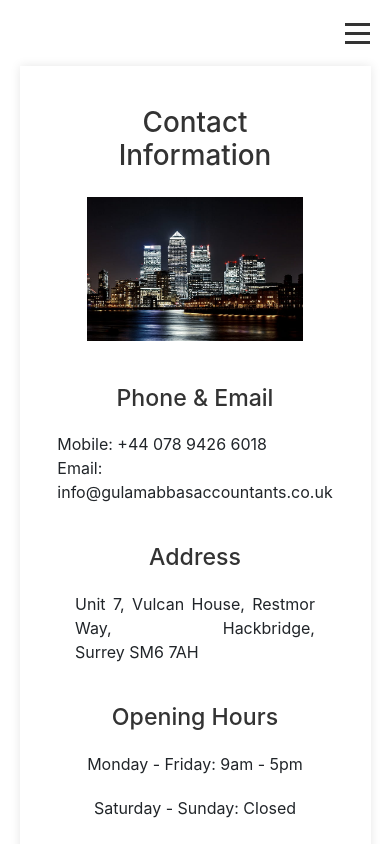
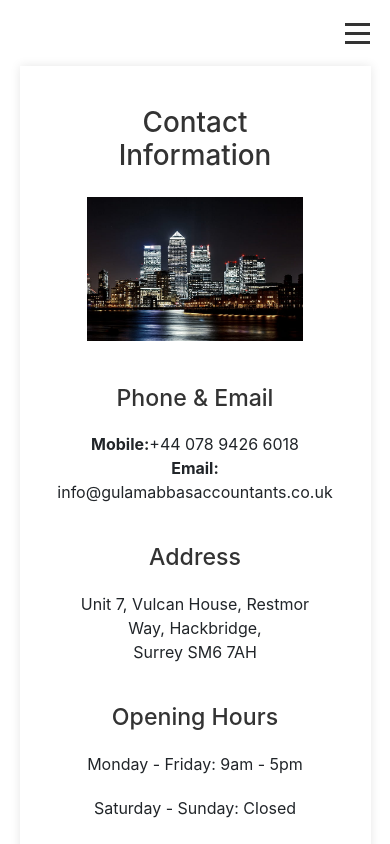
Before and after one commit to asaad227/abbasweb, a React (Create React App) app: page / in a window 390 px wide. Both pictures are taken after a click on the button "click here". Shown: the top 844 px of the page. Built offline with nearby package versions, Linux system fonts and the light colour scheme.

Commit message:
update mobile display contact info

```diff
--- a/src/Components/Contact/index.css
+++ b/src/Components/Contact/index.css
@@ -35,8 +35,6 @@
 }
 
 .contact-main p{
-    text-align: justify;
-    text-justify: inter-word;
     word-spacing: normal;
     margin-bottom: 20px;
 
@@ -59,7 +57,9 @@
     width: 50%;
     margin-bottom: 10%;
 }
-
+.form-note{
+  text-align: justify;
+}
 @media screen and (max-width:600px) {
     .contact-main{
         margin-top: 10%;
--- a/src/Components/Contact/index.js
+++ b/src/Components/Contact/index.js
@@ -28,8 +28,8 @@ export const ContactUs = () => {
           <h1>Contact Information</h1>
           <img src={canary} alt='canary'/>
           <h3>Phone & Email</h3>
-          <p>Mobile: +44 078 9426 6018 <br></br>
-            Email: info@gulamabbasaccountants.co.uk</p>
+          <p><strong> Mobile:</strong>+44 078 9426 6018 <br></br>
+            <strong> Email:</strong> info@gulamabbasaccountants.co.uk</p>
           <h3>Address</h3>
           <p>Unit 7, Vulcan House, Restmor Way, Hackbridge, Surrey SM6 7AH</p>
           <h3>Opening Hours</h3>
@@ -37,7 +37,7 @@ export const ContactUs = () => {
           <p>Saturday - Sunday: Closed</p>
 
         <h3>Get in touch</h3>
-        <p>For one hour free consultation or more enquiries, please fill in the form below and we will get back to you as soon as possible.</p>
+        <p className='form-note'>For one hour free consultation or more enquiries, please fill in the form below and we will get back to you as soon as possible.</p>
         </div>
         <form ref={form} onSubmit={sendEmail}>
           <label >Name</label>
```
